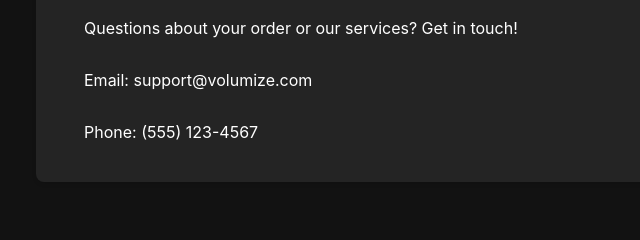
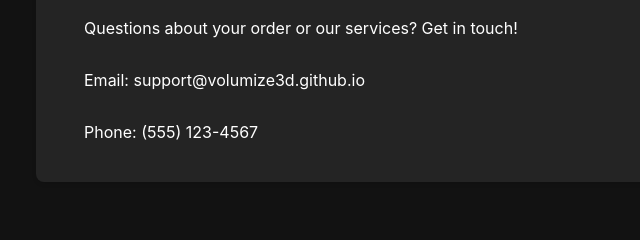
Before and after one commit to volumize3d/volumize3d.github.io, a website: page index.html in a window 1280 px wide. Shown: the part 4089-4329 px from the top of the page, 4-644 px from the left. Drawn offline with nearby package versions, Linux system fonts and the light colour scheme.

Commit message:
Update index.html

```diff
--- a/index.html
+++ b/index.html
@@ -188,7 +188,7 @@
             <h2>Contact Us</h2>
             <div class="feature-card">
                 <p>Questions about your order or our services? Get in touch!</p>
-                <p>Email: support@volumize.com</p>
+                <p>Email: support@volumize3d.github.io</p>
                 <p>Phone: (555) 123-4567</p>
             </div>
         </section>
```
